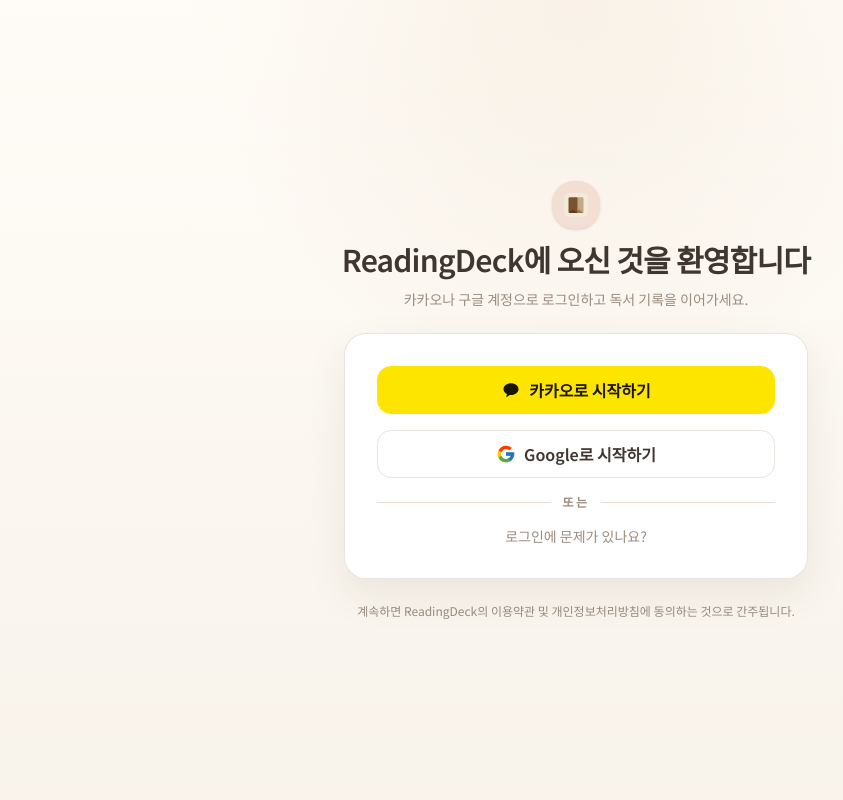
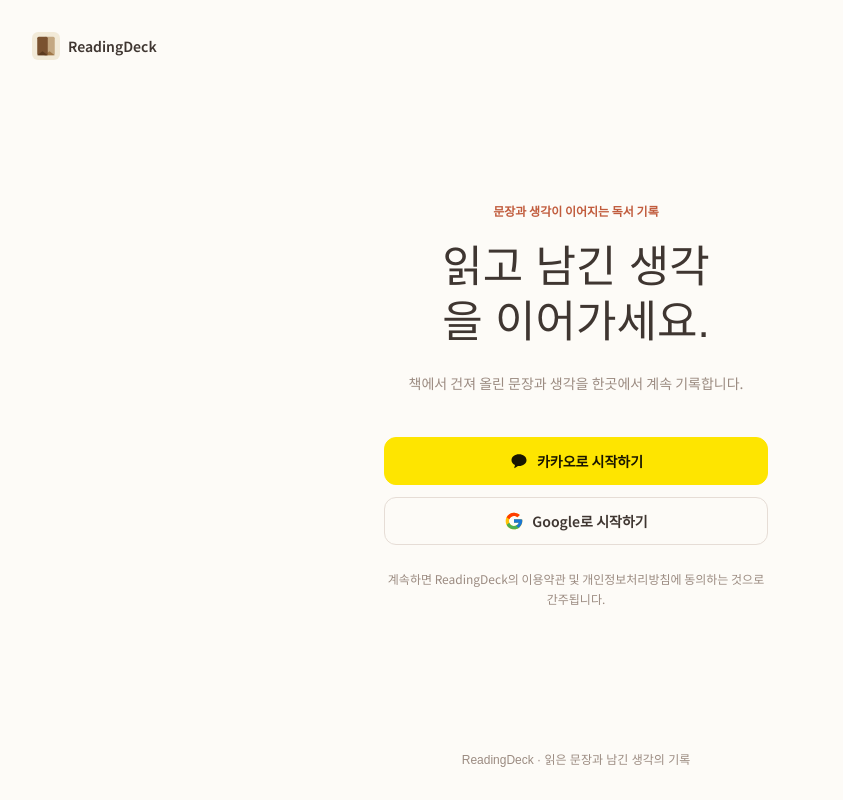
Before and after one commit to auddnjs2008/readingdeck-front, a Next.js app: page /login in a window 1280 px wide. Shown: the whole page, without its empty margins (64-907 px from the left). Built offline with nearby package versions, Linux system fonts and the light colour scheme; no server answers.

Commit message:
style(auth): simplify login page

```diff
--- a/src/app/login/page-client.tsx
+++ b/src/app/login/page-client.tsx
@@ -17,33 +17,36 @@ export default function LoginPageClient() {
   };
 
   return (
-    <div className="min-h-screen bg-[radial-gradient(circle_at_top,rgba(205,164,120,0.12),transparent_38%),linear-gradient(180deg,rgba(255,252,247,0.96),rgba(248,242,234,0.92))] text-foreground dark:bg-[radial-gradient(circle_at_top,rgba(205,164,120,0.12),transparent_28%),linear-gradient(180deg,rgba(22,19,17,0.98),rgba(28,24,21,0.96))]">
-      <div className="mx-auto flex min-h-screen w-full max-w-lg items-center justify-center px-4 py-16 sm:px-6">
-        <div className="flex w-full flex-col gap-6 text-center">
-          <div className="flex flex-col items-center gap-3">
-            <div className="flex h-12 w-12 items-center justify-center rounded-2xl bg-primary/15 text-primary shadow-sm">
+    <div className="min-h-svh bg-background text-foreground">
+      <div className="mx-auto flex min-h-svh w-full max-w-6xl flex-col px-5 sm:px-8">
+        <header className="flex items-center gap-2 py-6 text-sm font-semibold sm:py-8">
           <Image
             src="/favicon.svg"
-                alt="ReadingDeck"
-                width={24}
-                height={24}
-                className="h-6 w-6"
+            alt=""
+            width={28}
+            height={28}
+            className="h-7 w-7"
           />
-            </div>
-            <h1 className="text-balance text-[1.75rem] font-semibold tracking-tight sm:whitespace-nowrap sm:text-3xl">
-              ReadingDeck에 오신 것을 환영합니다
+          <span>ReadingDeck</span>
+        </header>
+
+        <main className="flex flex-1 items-center justify-center py-12 sm:py-16">
+          <section className="w-full max-w-sm text-center">
+            <p className="text-xs font-semibold text-primary">
+              문장과 생각이 이어지는 독서 기록
+            </p>
+            <h1 className="mt-5 text-balance font-serif text-4xl leading-tight font-medium sm:text-[2.75rem]">
+              읽고 남긴 생각을 이어가세요.
             </h1>
-            <p className="text-sm text-muted-foreground">
-              카카오나 구글 계정으로 로그인하고 독서 기록을 이어가세요.
+            <p className="mt-5 text-sm leading-7 text-muted-foreground">
+              책에서 건져 올린 문장과 생각을 한곳에서 계속 기록합니다.
             </p>
-          </div>
 
-          <div className="rounded-2xl border border-border/80 bg-card/95 text-card-foreground shadow-[0_16px_40px_rgba(55,41,28,0.08)] backdrop-blur dark:border-border dark:bg-card/90 dark:shadow-[0_16px_44px_rgba(0,0,0,0.28)]">
-            <div className="flex flex-col gap-4 p-6 sm:p-8">
+            <div className="mt-10 flex flex-col gap-3">
               <button
                 type="button"
                 onClick={onKakaoLoginClick}
-                className="inline-flex h-12 w-full cursor-pointer items-center justify-center gap-2 rounded-lg border border-[#FEE500] bg-[#FEE500] px-6 text-base font-semibold text-[#191600] transition-colors hover:border-[#f2da00] hover:bg-[#f2da00] focus-visible:outline-none focus-visible:ring-2 focus-visible:ring-ring"
+                className="inline-flex h-12 w-full cursor-pointer items-center justify-center gap-2 rounded-md border border-[#FEE500] bg-[#FEE500] px-6 text-sm font-semibold text-[#191600] transition-colors hover:border-[#f2da00] hover:bg-[#f2da00] focus-visible:outline-none focus-visible:ring-2 focus-visible:ring-ring focus-visible:ring-offset-2 focus-visible:ring-offset-background"
               >
                 <svg
                   className="h-5 w-5"
@@ -63,7 +66,7 @@ export default function LoginPageClient() {
                 variant="outline"
                 size="lg"
                 onClick={onGoogleLoginClick}
-                className="w-full cursor-pointer border-border/80 bg-background/90 text-foreground hover:bg-muted"
+                className="h-12 w-full cursor-pointer rounded-md border-border bg-transparent text-sm text-foreground hover:bg-muted"
               >
                 <svg className="h-5 w-5" viewBox="0 0 48 48" aria-hidden="true">
                   <path
@@ -85,25 +88,9 @@ export default function LoginPageClient() {
                 </svg>
                 Google로 시작하기
               </Button>
-
-              <div className="flex items-center gap-3">
-                <span className="h-px flex-1 bg-border" />
-                <span className="text-xs font-semibold uppercase tracking-[0.2em] text-muted-foreground">
-                  또는
-                </span>
-                <span className="h-px flex-1 bg-border" />
             </div>
 
-              <button
-                type="button"
-                className="text-sm text-muted-foreground transition-colors hover:text-foreground"
-              >
-                로그인에 문제가 있나요?
-              </button>
-            </div>
-          </div>
-
-          <p className="text-xs text-muted-foreground">
+            <p className="mt-6 text-xs leading-5 text-muted-foreground">
               계속하면 ReadingDeck의{" "}
               <Link href="/terms" className="underline-offset-4 hover:underline">
                 이용약관
@@ -117,7 +104,12 @@ export default function LoginPageClient() {
               </Link>
               에 동의하는 것으로 간주됩니다.
             </p>
-        </div>
+          </section>
+        </main>
+
+        <footer className="py-6 text-center font-serif text-xs text-muted-foreground sm:py-8">
+          ReadingDeck · 읽은 문장과 남긴 생각의 기록
+        </footer>
       </div>
     </div>
   );
```
Lines whose indentation alone changed are shown as unchanged.
